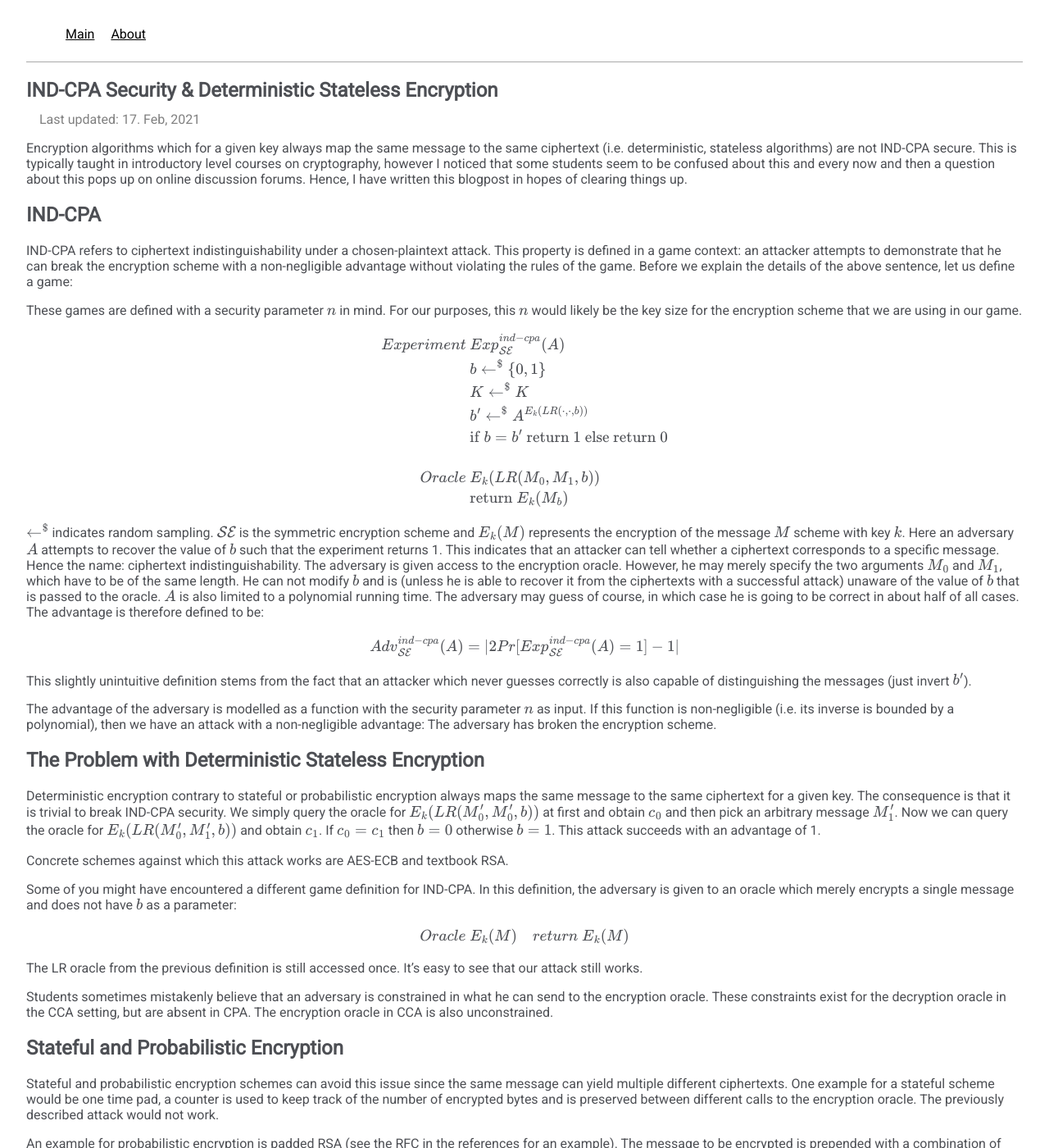
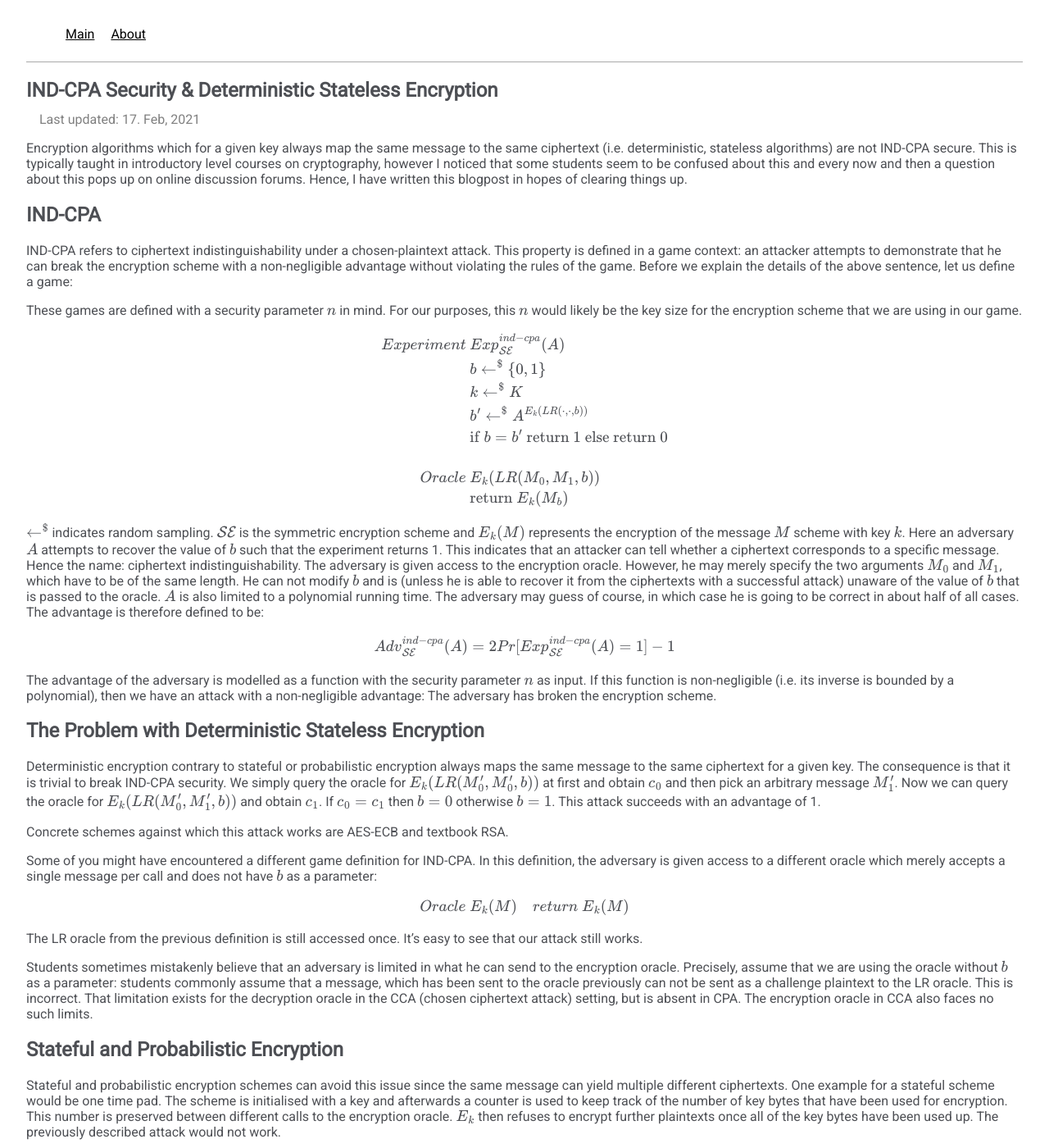
Before and after one commit to 3553x/3553x.github.io, a Jekyll site: the page built from _posts/2021-02-17-deterministic-stateless-encryption-is-not-ind-cpa-secure.md, in a window 1280 px wide and 1400 px high. Shown: the whole window at 82% size. Built offline with Jekyll 4.4.1, drawn with Linux system fonts in a browser that asks for light colours; formulas are drawn with MathJax 3.

Commit message:
add some suggested improvements

```diff
--- a/_posts/2021-02-17-deterministic-stateless-encryption-is-not-ind-cpa-secure.md
+++ b/_posts/2021-02-17-deterministic-stateless-encryption-is-not-ind-cpa-secure.md
@@ -20,7 +20,7 @@ $$
 \begin{split}
 Experiment\ & Exp_{\mathcal{SE}}^{ind-cpa}(A) \\
 	& b \leftarrow^$ \{0, 1\} \\
-	& K \leftarrow^$ K \\
+	& k \leftarrow^$ K \\
 	& b' \leftarrow^$ A^{E_k(LR(\cdot,\cdot,b))} \\
 	& \text{if}\ b = b'\ \text{return}\ 1\ \text{else return}\ 0\\
 \\
@@ -42,10 +42,8 @@ The adversary may guess of course, in which case he is going to be correct in ab
 The advantage is therefore defined to be:
 
 $$
-Adv_{\mathcal{SE}}^{ind-cpa}(A) = | 2  Pr[Exp_{\mathcal{SE}}^{ind-cpa}(A) = 1] - 1 |
+Adv_{\mathcal{SE}}^{ind-cpa}(A) = 2  Pr[Exp_{\mathcal{SE}}^{ind-cpa}(A) = 1] - 1
 $$
-
-This slightly unintuitive definition stems from the fact that an attacker which never guesses correctly is also capable of distinguishing the messages (just invert \\(b'\\)).
 
 The advantage of the adversary is modelled as a function with the security parameter \\(n\\) as input.
 If this function is non-negligible (i.e. its inverse is bounded by a polynomial), then we have an attack with a non-negligible advantage:
@@ -63,7 +61,7 @@ This attack succeeds with an advantage of 1.
 Concrete schemes against which this attack works are AES-ECB and textbook RSA.
 
 Some of you might have encountered a different game definition for IND-CPA.
-In this definition, the adversary is given to an oracle which merely encrypts a single message and does not have \\(b\\) as a parameter:
+In this definition, the adversary is given access to a different oracle which merely accepts a single message per call and does not have \\(b\\) as a parameter:
 
 $$
 Oracle\ E_k(M) \\
@@ -73,14 +71,19 @@ $$
 The LR oracle from the previous definition is still accessed once.
 It's easy to see that our attack still works.
 
-Students sometimes mistakenly believe that an adversary is constrained in what he can send to the encryption oracle.
-These constraints exist for the decryption oracle in the CCA setting, but are absent in CPA.
-The encryption oracle in CCA is also unconstrained.
+Students sometimes mistakenly believe that an adversary is limited in what he can send to the encryption oracle.
+Precisely, assume that we are using the oracle without \\(b\\) as a parameter: students commonly assume that a message, which has been sent to the oracle previously can not be sent as a challenge plaintext to the LR oracle.
+This is incorrect.
+That limitation exists for the decryption oracle in the CCA (chosen ciphertext attack) setting, but is absent in CPA.
+The encryption oracle in CCA also faces no such limits.
 
 ## Stateful and Probabilistic Encryption
 
 Stateful and probabilistic encryption schemes can avoid this issue since the same message can yield multiple different ciphertexts.
-One example for a stateful scheme would be one time pad, a counter is used to keep track of the number of encrypted bytes and is preserved between different calls to the encryption oracle.
+One example for a stateful scheme would be one time pad.
+The scheme is initialised with a key and afterwards a counter is used to keep track of the number of key bytes that have been used for encryption.
+This number is preserved between different calls to the encryption oracle.
+\\(E_k\\) then refuses to encrypt further plaintexts once all of the key bytes have been used up.
 The previously described attack would not work.
 
 An example for probabilistic encryption is padded RSA (see the RFC in the references for an example).
```
